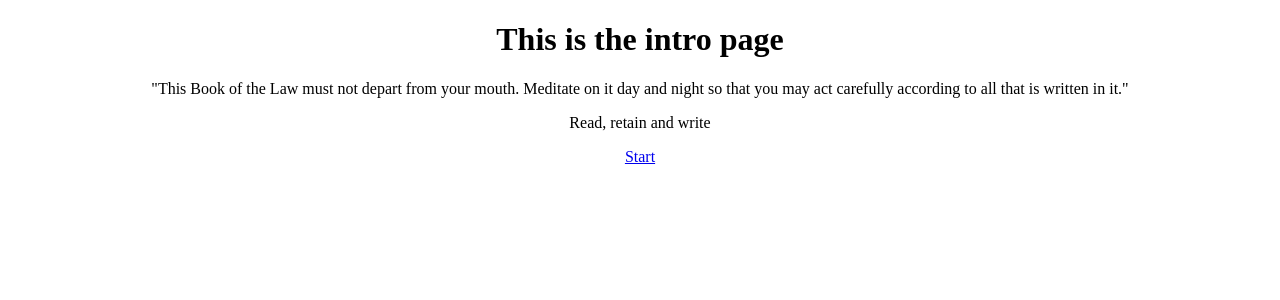
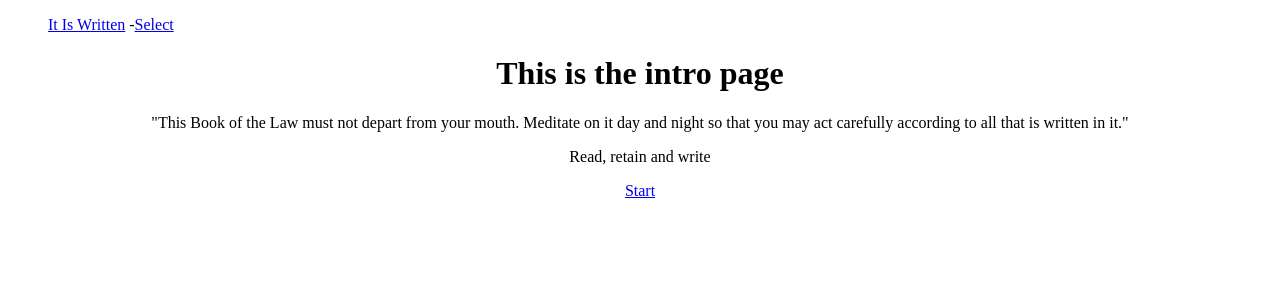
Before and after one commit to InnuendoX3/it-is-written, a React (Create React App) app in the folder client/: page / in a window 1280 px wide. Shown: the top 300 px of the page. Built offline with nearby package versions, Linux system fonts and the light colour scheme.

Commit message:
Add Menu and Layout

```diff
--- /dev/null
+++ b/client/src/components/Layout.jsx
@@ -0,0 +1,14 @@
+import React from 'react'
+
+import Menu from './Menu'
+
+export default function Layout({children}) {
+  return (
+    <div>
+      <Menu />
+      <main>
+        {children}
+      </main>
+    </div>
+  )
+}
--- /dev/null
+++ b/client/src/components/Menu.jsx
@@ -0,0 +1,11 @@
+import React from 'react'
+import { NavLink } from 'react-router-dom'
+
+export default function Menu() {
+  return (
+    <menu>
+      <NavLink to='/'>It Is Written</NavLink> -
+      <NavLink to='/select'>Select</NavLink>
+    </menu>
+  )
+}
--- a/client/src/components/practice/BibleVerse.jsx
+++ b/client/src/components/practice/BibleVerse.jsx
@@ -1,4 +1,4 @@
-import React, { useContext, useState, useCallback } from 'react'
+import React, { useContext } from 'react'
 import { BibleContext } from '../../contexts/BibleContext'
 
 export default function BibleVerse(props) {
--- a/client/src/components/practice/index.jsx
+++ b/client/src/components/practice/index.jsx
@@ -1,14 +1,10 @@
-import React, { useContext, useState } from 'react'
-import axios from 'axios'
+import React, { useState } from 'react'
 
-import { BibleContext } from '../../contexts/BibleContext'
 import BibleVerse from './BibleVerse'
 import VerseForm from './VerseForm'
 import Results from './Results'
 
 export default function Practice() {
-  const { textDiff } = useContext(BibleContext)
-
   const [readingMode, setReadingMode] = useState(true)
   const [writtingMode, setWrittingMode] = useState(false)
   const [showResults, setShowResults] = useState(false)
--- a/client/src/components/routes.js
+++ b/client/src/components/routes.js
@@ -4,13 +4,16 @@ import { Switch, Route } from 'react-router-dom'
 import Intro from './intro'
 import SelectPassage from './select'
 import Practice from './practice'
+import Layout from './Layout'
 
 export default function Routes() {
   return (
     <Switch>
-      <Route path='/select' component={SelectPassage} />
-      <Route path='/practice' component={Practice} />
-      <Route path='/' component={Intro} />
+      <Layout>
+        <Route exact path='/' component={Intro} />
+        <Route path='/select' component={SelectPassage} />
+        <Route path='/practice' component={Practice} />
+      </Layout>
     </Switch>
   )
 }
```
